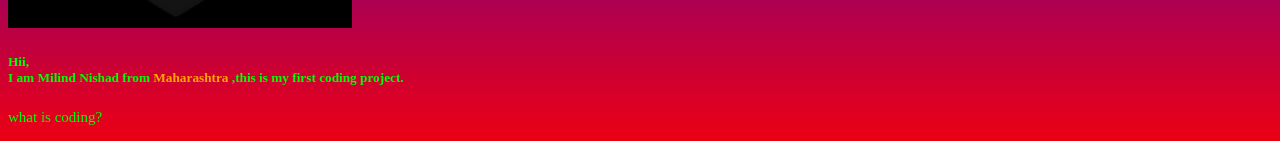
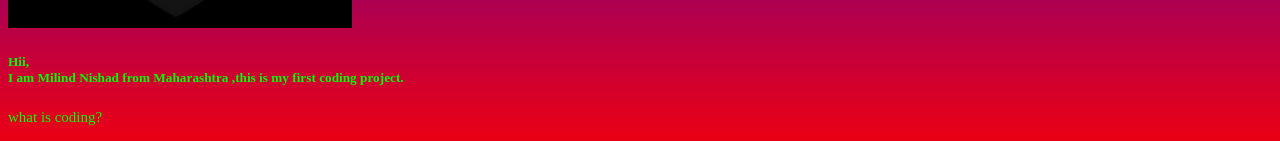
Before and after one commit to Milind32/Milind-Coding, a plain HTML site: page school.html in a window 1280 px wide. Shown: the part 387-528 px from the top of the page. Drawn offline with Linux system fonts and the light colour scheme; files whose address does not match are found by name.

Commit message:
Milind-Coding

```diff
--- a/school.html
+++ b/school.html
@@ -12,7 +12,7 @@
   <h1 align="center">MILIND NISHAD</h1>
   <img src="Images//IMG_20221204_193028.jpg" style="height: 340px" />
   <h5>Hii,</br>
-  <h99>I am Milind Nishad from <h99 style="color: orange"</>Maharashtra <h99 style="color: lime">,this is my first coding project.</h5>
+  <h99>I am Milind Nishad from </>Maharashtra <h99 style="color: lime">,this is my first coding project.</h5>
   <p style="font-size: 15px">what is coding?</p>
   Coding (social sciences), an analytical process in which data are categorized for analysis. Coding strand of DNA in molecular biology. Legal coding, the process of creating summary or keyword data from a document in the legal profession.
 </body>
```
